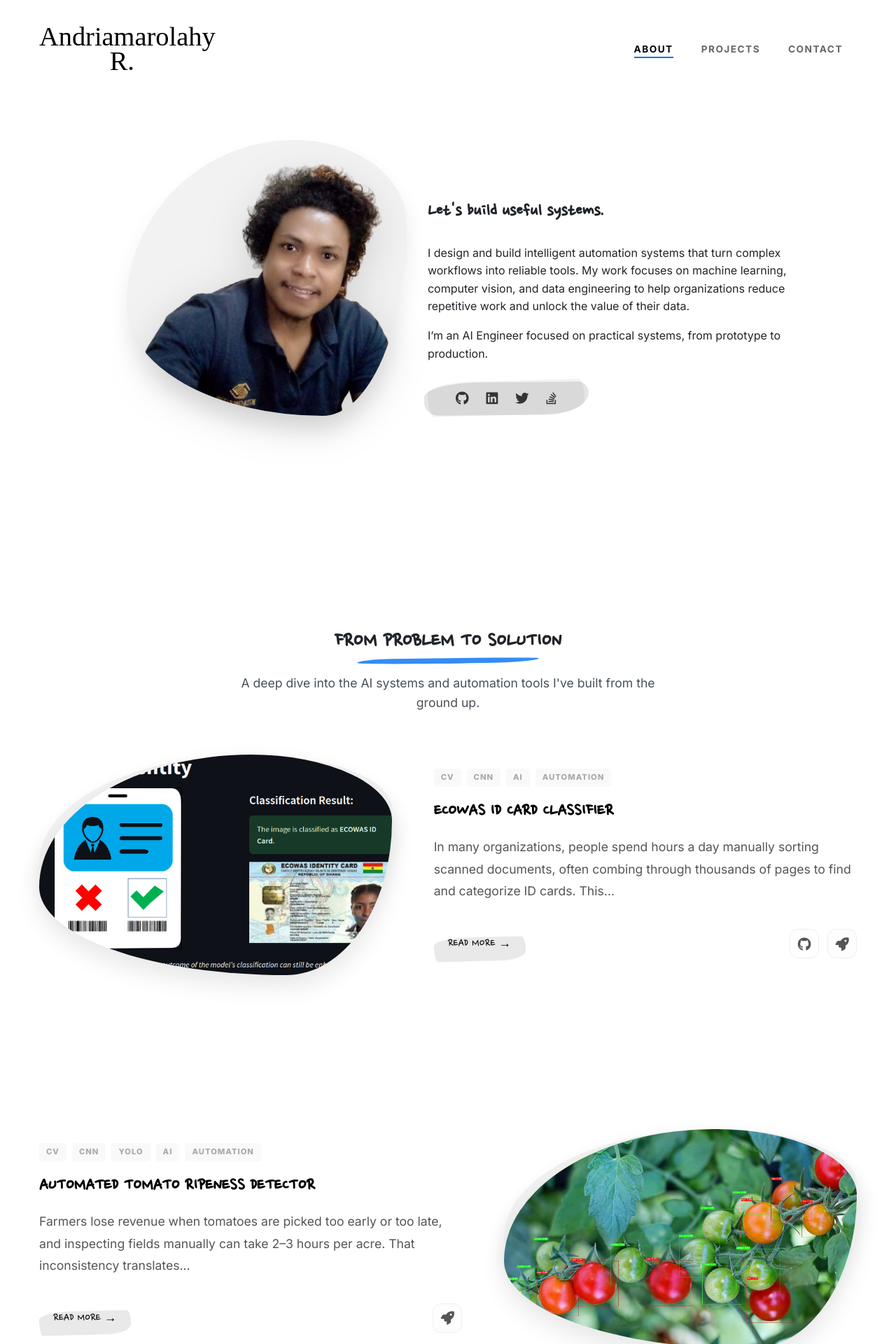
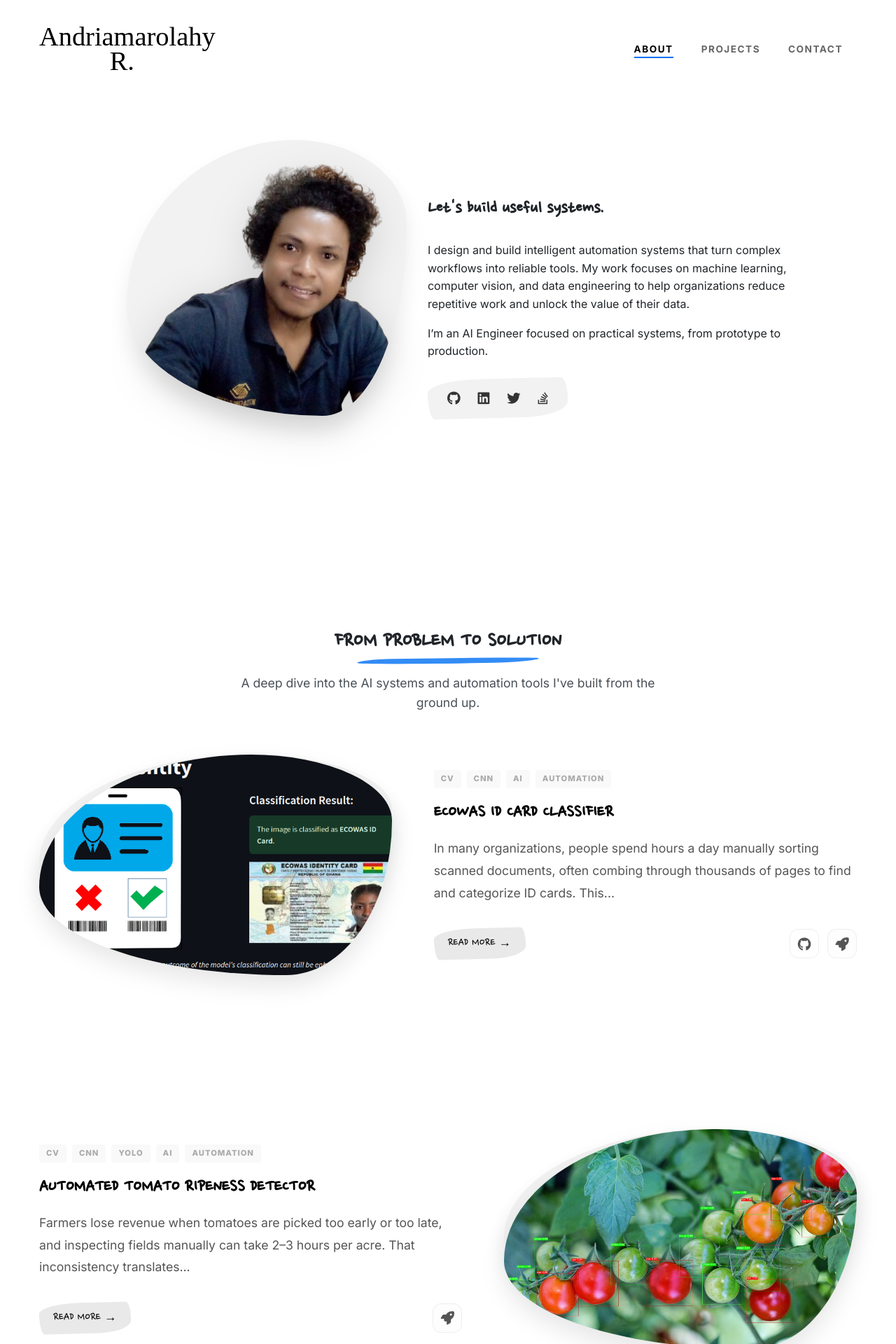
Before and after one commit to marolAI/marolAI.github.io, a Jekyll site: the page built from index.html, in a window 1280 px wide. Shown: the top 1920 px of the page at 70% size. Built offline with Jekyll 4.4.1, drawn with Linux system fonts in a browser that asks for light colours; some web fonts are replaced.

Commit message:
update all brush stroke to have the same behaviors

```diff
--- a/_sass/components/_modal.scss
+++ b/_sass/components/_modal.scss
@@ -297,12 +297,16 @@
 
 .read-more-btn {
     position: relative;
-    display: inline-block;
+    display: inline-flex;
+    align-items: center;
+    justify-content: center;
     font-family: var(--font-accent);
     text-transform: uppercase;
     color: var(--color-ink) !important;
     text-decoration: none;
+    min-height: 44px;
     padding: 8px 20px;
+    line-height: 1;
     z-index: 5;
 
     /* Higher z-index to ensure it's on top */
@@ -313,10 +317,10 @@
     &::before {
         content: '';
         position: absolute;
-        bottom: 0;
+        top: 0;
         left: 0;
         width: 100%;
-        height: 70%;
+        height: 100%;
         background: var(--color-surface-muted);
         z-index: -1;
 
--- a/_sass/layout/_footer.scss
+++ b/_sass/layout/_footer.scss
@@ -62,12 +62,27 @@
     }
 
     .footer-social-wrapper .brush-container {
+        position: relative;
+        display: inline-flex;
+        align-items: center;
+        justify-content: center;
+        min-height: 52px;
         padding: 10px 20px;
         margin-left: -5px;
 
         .brush-stroke {
             background: var(--color-surface-brush);
             border-radius: 120px 15px 100px 15px / 30px 45px 35px 60px;
+            position: absolute;
+            inset: 0;
+            z-index: -1;
+            transform: rotate(-1.5deg);
+            transition: background 0.3s ease, opacity 0.3s ease;
+        }
+
+        &:hover .brush-stroke {
+            background: var(--color-primary-500);
+            opacity: 0.15;
         }
 
         .social-links-brush {
@@ -121,20 +136,23 @@
 
         .cta-brush {
             position: absolute;
-            inset: 0;
-            background: rgba(var(--color-primary-rgb), 0.06); // Very faint blue highlight
+            top: 0;
+            left: 0;
+            width: 100%;
+            height: 100%;
+            background: var(--color-surface-muted);
             z-index: -1;
-            border-radius: 180px 15px 150px 25px / 40px 55px 45px 70px;
-            transform: rotate(-1deg);
-            transition: all 0.3s ease;
+            border-radius: 120px 15px 100px 15px / 30px 45px 35px 60px;
+            transform: rotate(-1.5deg);
+            transition: background 0.3s ease, opacity 0.3s ease;
         }
 
         &:hover {
-            color: var(--color-primary-500);
+            color: var(--color-ink-soft);
 
             .cta-brush {
-                background: rgba(var(--color-primary-rgb), 0.12);
-                transform: scale(1.05) rotate(0deg);
+                background: var(--color-primary-500);
+                opacity: 0.15;
             }
         }
     }
--- a/_sass/pages/_about.scss
+++ b/_sass/pages/_about.scss
@@ -100,7 +100,9 @@
     position: relative;
     display: inline-flex;
     align-items: center;
-    padding: 15px 40px; // Generous padding so the stroke breathes
+    justify-content: center;
+    min-height: 56px;
+    padding: 12px 28px; // Keep spacing consistent with read-more brush behavior
     margin-top: 10px;
     z-index: 1;
 
@@ -112,24 +114,14 @@
         height: 100%;
         background: var(--color-surface-subtle); // The "paint" color
         z-index: -1;
-
-        // This creates a "Hand-Drawn" irregular footprint
         border-radius: 120px 15px 100px 15px / 30px 45px 35px 60px;
         transform: rotate(-1.5deg);
+        transition: background 0.3s ease, opacity 0.3s ease;
+    }
 
-        // Add a second layer for a "double-stroke" thickness effect
-        &::before {
-            content: '';
-            position: absolute;
-            top: 2px;
-            left: -5px;
-            width: 105%;
-            height: 95%;
-            background: rgba(var(--color-black-rgb), 0.10); // Slightly darker/different layer
-            border-radius: 150px 30px 120px 40px / 40px 30px 60px 35px;
-            z-index: -1;
-            transform: rotate(1deg);
-        }
+    &:hover .brush-stroke {
+        background: var(--color-primary-500);
+        opacity: 0.15;
     }
 
     .social-links-brush {
--- a/_sass/pages/_projects.scss
+++ b/_sass/pages/_projects.scss
@@ -172,21 +172,26 @@
 
 .read-more-btn {
     position: relative;
+    display: inline-flex;
+    align-items: center;
+    justify-content: center;
     font-family: var(--font-accent);
     text-transform: uppercase;
     color: var(--color-ink);
     text-decoration: none;
     font-size: 1.1rem;
+    min-height: 44px;
     padding: 10px 20px;
+    line-height: 1;
     z-index: 5;
 
     &::before {
         content: '';
         position: absolute;
-        bottom: 0;
+        top: 0;
         left: 0;
         width: 100%;
-        height: 70%;
+        height: 100%;
         background: var(--color-surface-muted);
         border-radius: $brush-shape;
         z-index: -1;
```
